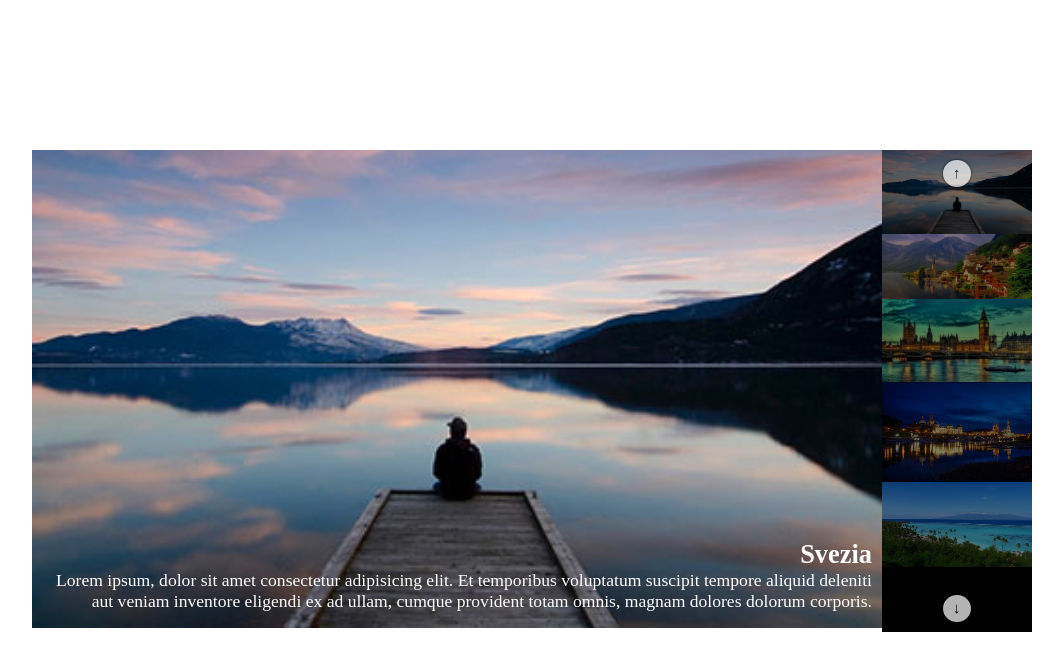
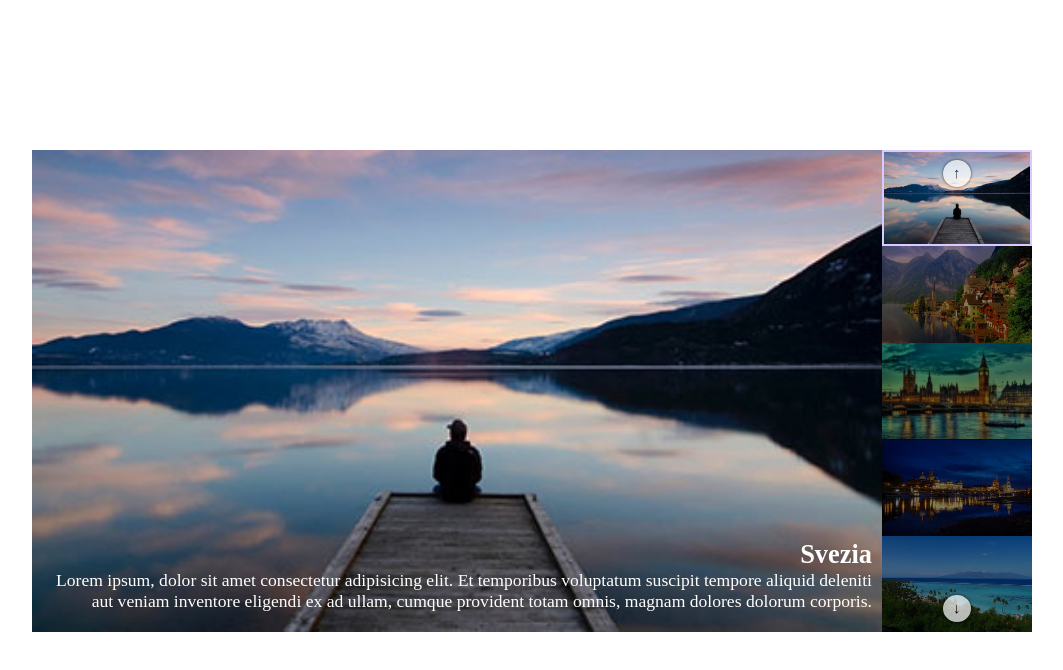
Before and after one commit to matteopompei/js-array-carousel, a plain HTML site: page index.html in a window 1280 px wide. Shown: the whole page, without its empty margins (108-1171 px from the left). Drawn offline with Linux system fonts and the light colour scheme.

Commit message:
Miniatura attiva e CSS fixato

```diff
--- a/slideshow.js
+++ b/slideshow.js
@@ -43,14 +43,15 @@ for (let i = 0; i < imgArr.length; i++) {
 
 // For per le miniature
 for (let i = 0; i < imgArr.length; i++) {
-  minImage.innerHTML += `<img src="${imgArr[i]}" alt="" id="item-${i}">`;
+  minImage.innerHTML += `<img src="${imgArr[i]}" alt="" id="min-${i}">`;
 }
 
 // Immagini attive
 let mainImageActive = document.getElementById("item-" + active);
-let minImageActive = document.getElementById("item-" + active);
+let minImageActive = document.getElementById("min-" + active);
 
 mainImageActive.classList.remove("hidden");
+minImageActive.classList.add("active");
 
 // Frecce
 let prev = document.getElementById("arrow-up");
--- a/style.css
+++ b/style.css
@@ -22,7 +22,12 @@ img {
   width: 850px;
 }
 
+#slideshow img {
+  height: 100%;
+}
+
 .content {
+  height: 100%;
   width: 100%;
   position: relative;
 }
@@ -51,11 +56,12 @@ img {
 }
 
 #thumbnails img {
+  height: calc(100% / 5);
   opacity: 0.5;
 }
 
-#thumbnails .active {
-  opacity: 1;
+.active {
+  opacity: 1 !important;
   border: 2px solid #dac9ff;
 }
 
```
